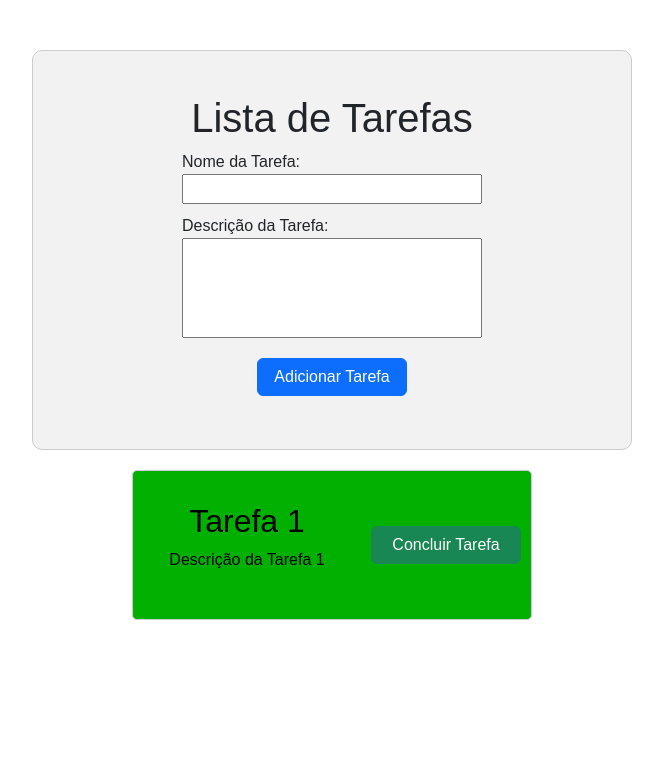
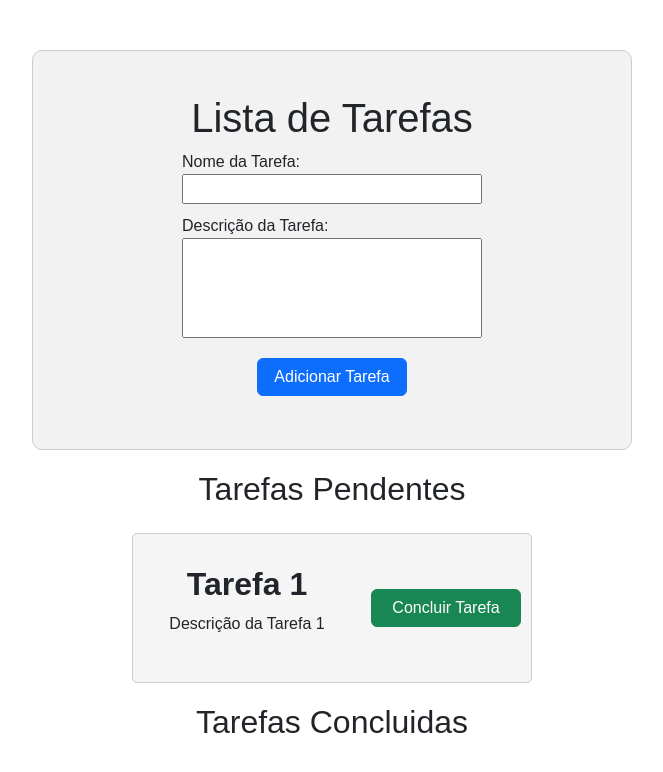
Before and after one commit to OtavioGelain/ToDo-List, a Vue app: page / in a window 1280 px wide. Shown: the top 772 px of the page, without its empty margins (308-971 px from the left). Built offline with nearby package versions, Linux system fonts and the light colour scheme.

Commit message:
fix errors layout

```diff
--- a/src/App.vue
+++ b/src/App.vue
@@ -1,12 +1,12 @@
 <script>
     import Tarefa from './components/Tarefa.vue'
-import TarefasConcluidas from './components/TarefasConcluidas.vue';
-    import tarefasConcluidas from './components/TarefasConcluidas.vue'
+    import TarefasConcluidas from './components/TarefasConcluidas.vue';
 
     export default {
         name: 'App',
         components: {
-            Tarefa
+            Tarefa,
+            TarefasConcluidas
         },
         data() {
             return {
@@ -46,7 +46,7 @@ import TarefasConcluidas from './components/TarefasConcluidas.vue';
                     tarefa.concluida = true
                 }
                 //esta removendo a tarefa que foi concluida
-            }
+            },
 
         },
         computed: {
@@ -74,6 +74,7 @@ import TarefasConcluidas from './components/TarefasConcluidas.vue';
         <button class="btn btn-primary" @click="adicionarTarefa">Adicionar Tarefa</button>
     </div>
     <div class="lista-tarefas">
+        <h2 class="lista-tarefas-pendente-titulo">Tarefas Pendentes</h2>
         <Tarefa
         v-for="tarefa in tarefasPendentes"
         :key="tarefa.id"
@@ -84,7 +85,9 @@ import TarefasConcluidas from './components/TarefasConcluidas.vue';
         @concluir-tarefa="concluirTarefa"
         />
     </div>
+    <h4 v-if="tarefasPendentes.length === 0" class="alert alert-info">Nenhuma tarefa pendente.</h4>
     <div class="lista-tarefas-concluidas">
+        <h2 class="tarefas-concluidas-titulo">Tarefas Concluidas</h2>
         <TarefasConcluidas
         v-for="tarefa in tarefasConcluidas"
         :key="tarefa.id"
@@ -95,7 +98,6 @@ import TarefasConcluidas from './components/TarefasConcluidas.vue';
         />
     </div>
 
-    <h4 v-if="tarefas.length == 0" class="alert alert-info">Nenhuma tarefa adicionada.</h4>
 
 </template>
 <style>
@@ -145,4 +147,16 @@ import TarefasConcluidas from './components/TarefasConcluidas.vue';
     textarea{
         resize: none;
     }
+    .tarefas-concluidas-titulo{
+        text-align: center;
+        margin-bottom: 25px;
+    }
+    .lista-tarefas-concluidas{
+        display: flex;
+        align-items: center;
+        flex-direction: column;
+   }
+   .lista-tarefas-pendente-titulo{
+        margin-bottom: 25px;
+   }
 </style>
--- a/src/components/Tarefa.vue
+++ b/src/components/Tarefa.vue
@@ -1,7 +1,7 @@
 <template>
     <div class="tarefa">
         <div>
-            <h2>{{ nome }}</h2>
+            <h2 class="tarefa-titulo">{{ nome }}</h2>
             <p class="tarefa-descricao">{{ descricao }}</p>
         </div>
         <button class="btn btn-success" @click="concluirTarefa">Concluir Tarefa</button>
@@ -56,4 +56,7 @@
         overflow-wrap: break-word;
         word-break: break-word;
     }
+    .tarefa-titulo{
+        font-weight: bold;
+    }
 </style>
--- a/src/components/TarefasConcluidas.vue
+++ b/src/components/TarefasConcluidas.vue
@@ -1,8 +1,7 @@
 <template>
-    <h2>Tarefas Concluidas</h2>
-    <div class="tarefa">
-        <h4>{{ nome }}</h4>
-        <p class="tarefa-descricao">{{ descricao }}</p>
+    <div class="tarefa-concluida">
+        <h4 class="tarefa-concluida-titulo">{{ nome }}</h4>
+        <p class="tarefa-concluida-descricao">{{ descricao }}</p>
     </div>
 </template>
 <script>
@@ -16,12 +15,11 @@
     }
 </script>
 <style>
-    .tarefa{
+    .tarefa-concluida{
         display: flex;
-        flex-direction: row;
-        justify-content: space-between;
+        flex-direction: column;
         text-align: center;
-        background-color: #02b002;
+        background-color: #26a126;
         color: black;
         border: 1px solid #ccc;
         border-radius: 5px;
@@ -29,8 +27,12 @@
         height: 150px;
         margin-bottom: 20px;
     }
-    .tarefa-descricao{
+    .tarefa-concluida-descricao{
         overflow-wrap: break-word;
         word-break: break-word;
     }
+    .tarefa-concluida-titulo{
+        margin-top: 15px;
+        font-weight: bold;
+    }
 </style>
```
